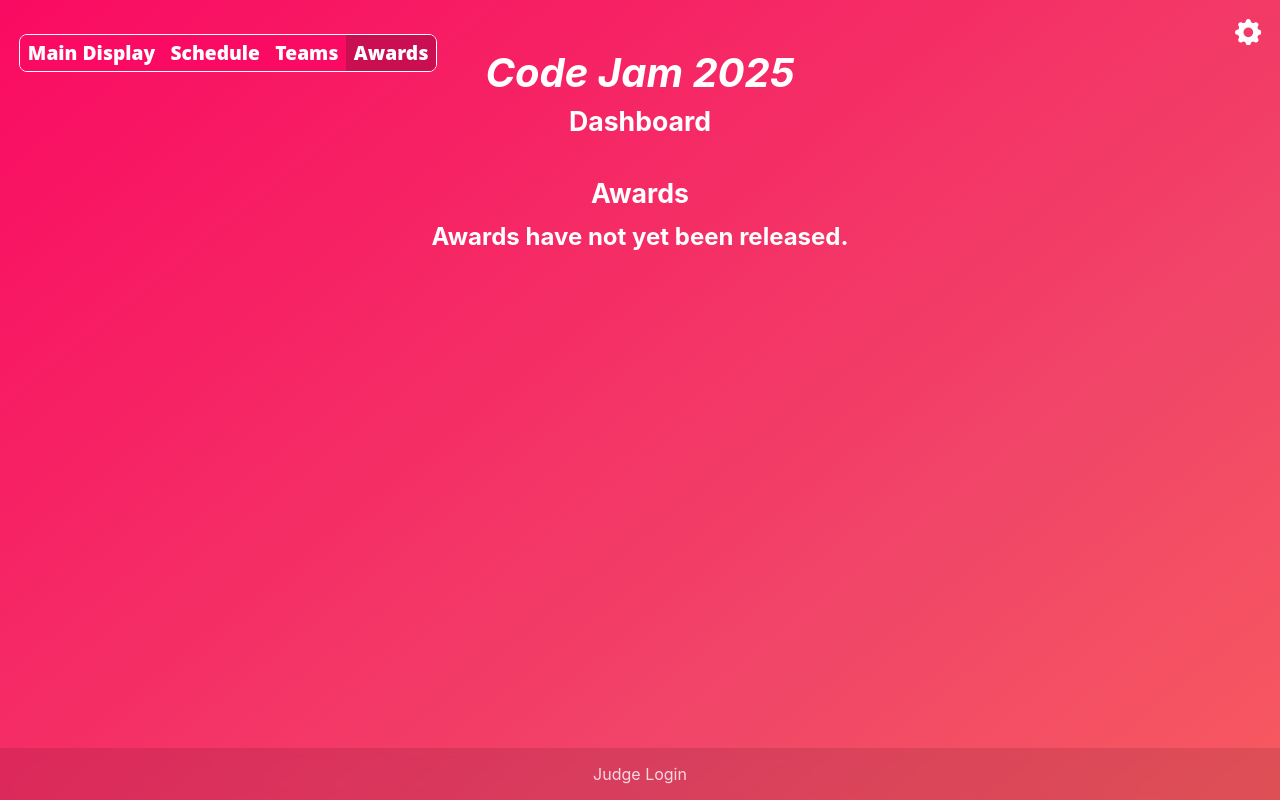
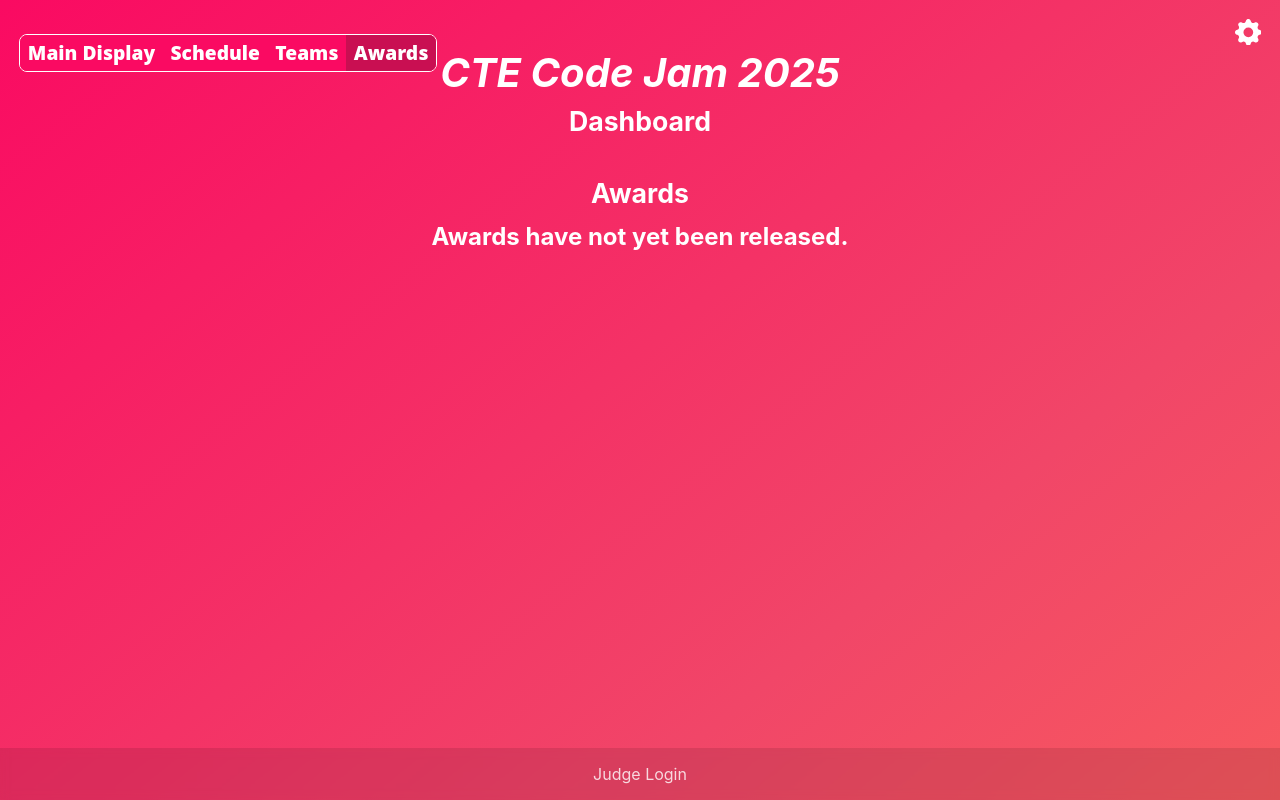
Before and after one commit to perryH0123/CodeJam, a React (Create React App) app: page /awards in a window 1280 px wide. Built offline with nearby package versions, Linux system fonts and the light colour scheme; no server answers.

Commit message:
CTE Branding

```diff
--- a/src/App.tsx
+++ b/src/App.tsx
@@ -47,7 +47,7 @@ function App() {
     <JudgeProvider>
       <div className="App">
         <div id="banner">
-          <h1>Code Jam 2025</h1>
+          <h1>CTE Code Jam 2025</h1>
           <h2>Dashboard</h2>
           {/* <div id="submissionsGuide">
           <h4><Link to="https://drive.google.com/drive/folders/1fTmOw8xfpFoMGZIaql2peYB0Iq0zzzs7?usp=sharing" target="_blank">Click Here for Submission Tutorial Videos</Link><br></br> <i>Click the green button below to submit your project!</i></h4>
```
